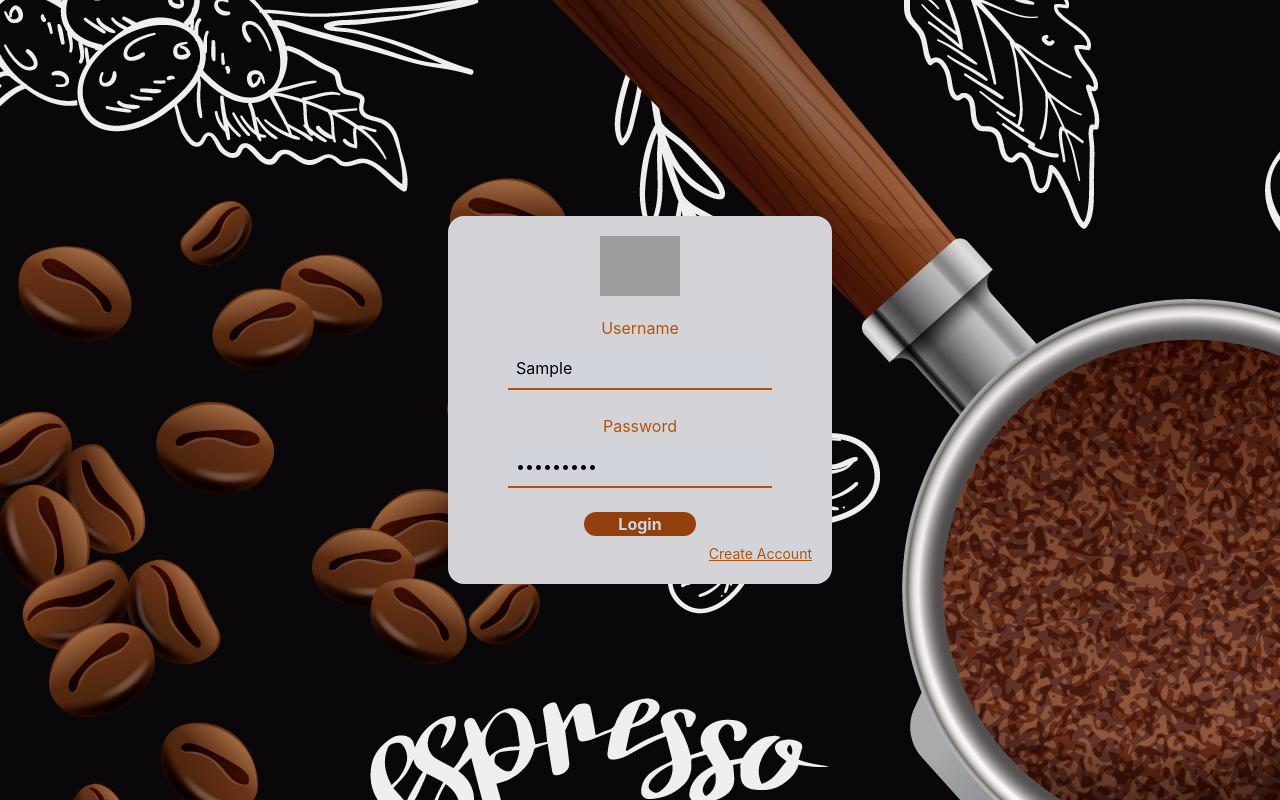
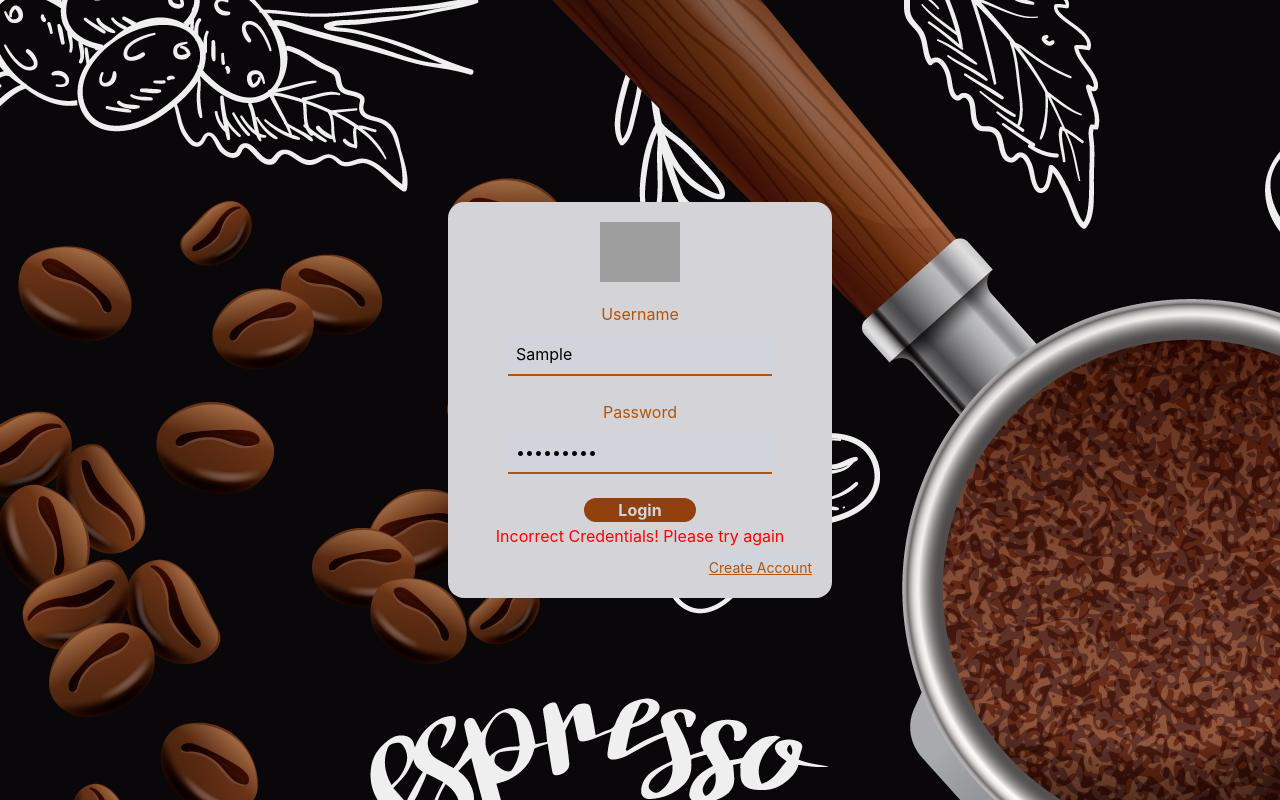
Before and after one commit to prajwal10s/brewology-vault, a React (Create React App) app in the folder frontend/brewology-vault/: page /login in a window 1280 px wide. Both pictures are taken after typing "Sample", "Sample123" into the empty fields and a click on the button "Login". Built offline with nearby package versions, Linux system fonts and the light colour scheme; no server answers; grey boxes are pictures that could not be loaded.

Commit message:
useNavigate to show error screen for invalid credentials

```diff
--- a/frontend/brewology-vault/src/components/login/Login.tsx
+++ b/frontend/brewology-vault/src/components/login/Login.tsx
@@ -13,26 +13,18 @@ interface LoginFormData {
   userName: string;
   password: string;
 }
-const ErrorHandlingComponent = () => {
-  const navigate = useNavigate();
 
-  const handleError = () => {
-    const errorMessage = "Invalid credentials. Please try again!";
-    navigate("/login", { state: { error: errorMessage } });
-  };
-
-  return <button onClick={handleError}>Simulate Login Error</button>;
-};
 const Login: React.FC = () => {
   const navigate = useNavigate();
   const location = useLocation();
   const [error, setError] = useState<string | null>(null);
+
   useEffect(() => {
     if (location.state?.error) {
       setError(location.state.error);
       navigate("/login", { replace: true, state: null });
     }
-  }, [error, navigate]);
+  }, [location.state, navigate]);
 
   const [formData, setFormData] = useState<LoginFormData>({
     userName: "",
@@ -102,7 +94,9 @@ const Login: React.FC = () => {
               Login
             </button>
           </div>
-          <div>{error && <p style={{ color: "red" }}>{error}</p>}</div>
+          <div>
+            {error && <p style={{ color: "red", margin: "2px" }}>{error}</p>}
+          </div>
         </form>
         <footer>
           {/* <a
```
